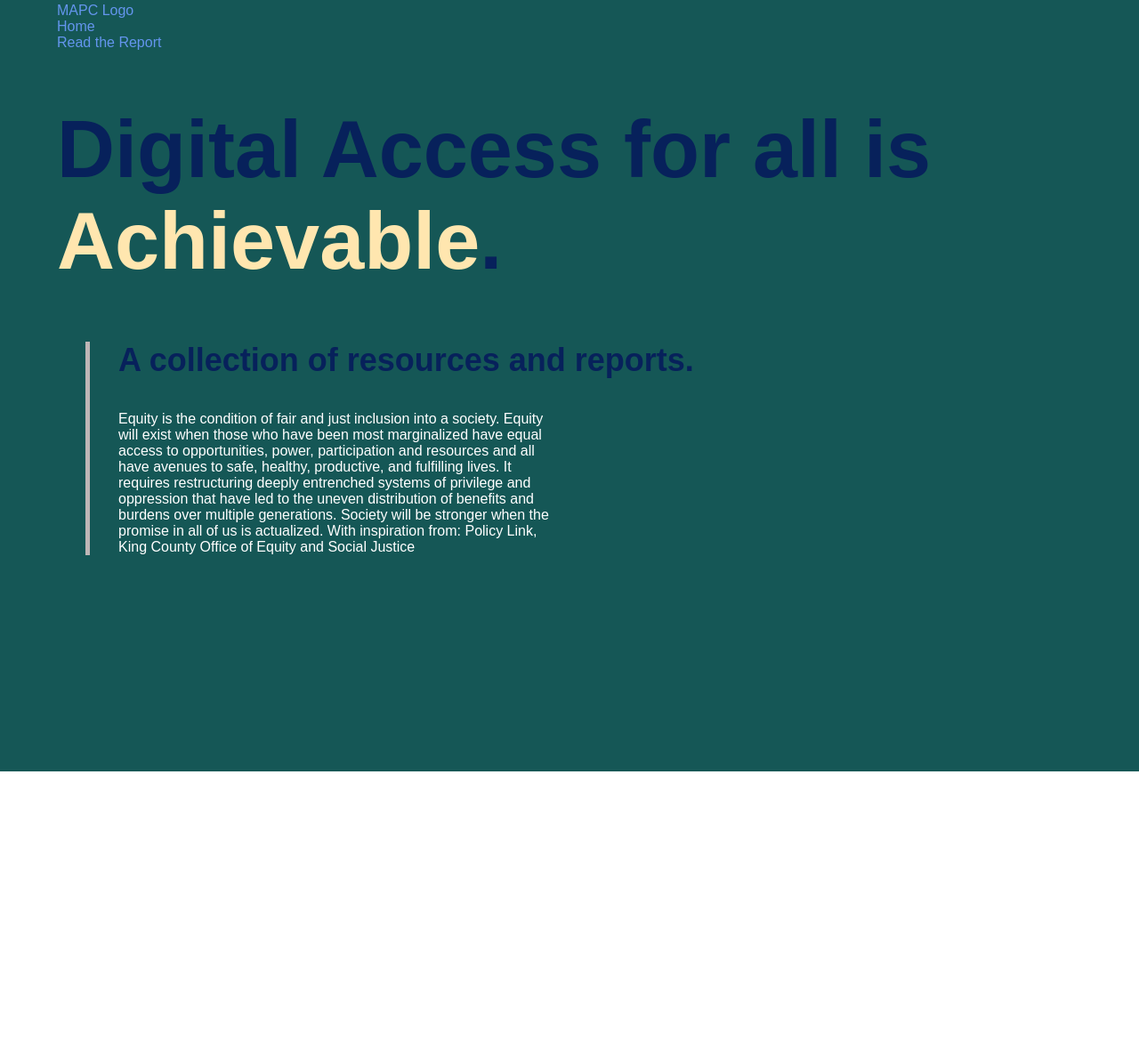
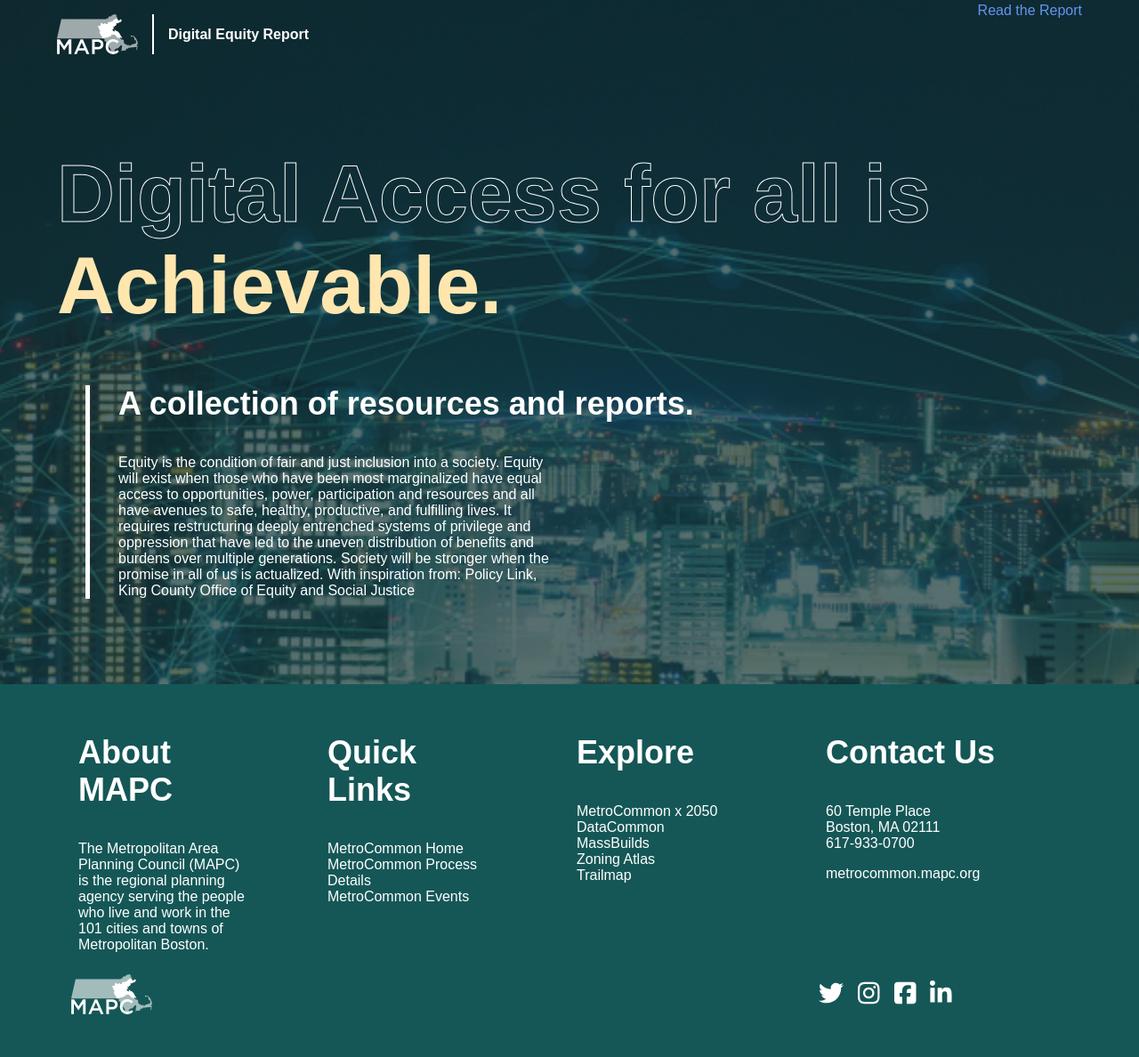
Before and after one commit to MAPC/digital-equity-report, a Gatsby site: page / in a window 1280 px wide. Shown: the part 61-1249 px from the top of the page at 89% size. Before the commit the page ends 928 px from the top, so only its background shows below. Built offline with nearby package versions, Linux system fonts and the light colour scheme; Gatsby itself is replaced by a stand-in of ours; a web font is replaced by a local one.

Commit message:
Format header and footer, style landing

```diff
--- a/package.json
+++ b/package.json
@@ -15,9 +15,12 @@
     "deploy": "gatsby build --prefix-paths && gh-pages -d public"
   },
   "dependencies": {
+    "@fortawesome/free-brands-svg-icons": "^6.0.0",
+    "@fortawesome/react-fontawesome": "^0.1.17",
     "gatsby": "^4.8.0",
     "gatsby-plugin-sass": "^5.8.0",
     "import": "^0.0.6",
+    "mapc-design-system": "^0.3.5",
     "marked": "^4.0.12",
     "react": "^17.0.1",
     "react-dom": "^17.0.1",
--- a/src/components/landing.js
+++ b/src/components/landing.js
@@ -1,14 +1,24 @@
 import React from "react";
 import Header from "./modules/header";
+import Footer2 from "./modules/footer";
+import { Footer } from "mapc-design-system";
 
 const Landing = () => {
   return (
-    <div className="landing padding">
-      <Header />
-      <h1>Digital Access for all is <span>Achievable</span>.</h1>
-      <div className="border-left">
-        <h3>A collection of resources and reports.</h3>
-        <p className="section-half">Equity is the condition of fair and just inclusion into a society. Equity will exist when those who have been most marginalized have equal access to opportunities, power, participation and resources and all have avenues to safe, healthy, productive, and fulfilling lives. It requires restructuring deeply entrenched systems of privilege and oppression that have led to the uneven distribution of benefits and burdens over multiple generations. Society will be stronger when the promise in all of us is actualized. With inspiration from: Policy Link, King County Office of Equity and Social Justice</p>
+    <div>
+      <div className="landing-bg">
+        <div className="landing-overlay padding">
+          <div className="landing-copy">
+            <Header />
+            <h1>Digital Access for all is <span>Achievable.</span></h1>
+            <div className="border-left">
+              <h3>A collection of resources and reports.</h3>
+              <p className="section-half">Equity is the condition of fair and just inclusion into a society. Equity will exist when those who have been most marginalized have equal access to opportunities, power, participation and resources and all have avenues to safe, healthy, productive, and fulfilling lives. It requires restructuring deeply entrenched systems of privilege and oppression that have led to the uneven distribution of benefits and burdens over multiple generations. Society will be stronger when the promise in all of us is actualized. With inspiration from: Policy Link, King County Office of Equity and Social Justice</p>
+            </div>
+          </div>
+        </div>
+        {/* <Footer backgroundColor="#155756" /> */}
+        <Footer2 />
       </div>
     </div>
   )
--- /dev/null
+++ b/src/components/modules/footer.js
@@ -0,0 +1,84 @@
+import React from 'react';
+import { FontAwesomeIcon } from '@fortawesome/react-fontawesome';
+import {
+  faTwitter, faInstagram, faFacebookSquare, faLinkedinIn,
+} from '@fortawesome/free-brands-svg-icons';
+import logo from "../../images/mapc-logo.svg";
+
+const Footer2 = () => {
+  return (
+    <footer className="footer padding">
+      <section className="footer__column footer__column--about">
+        <h3 className="h3 footer__title">About MAPC</h3>
+        <p className="footer__paragraph">The Metropolitan Area Planning Council (MAPC) is the regional planning agency serving the people who live and work in the 101 cities and towns of Metropolitan Boston.</p>
+      </section>
+      <section className="footer__column footer__column--links">
+        <h3 className="h3 footer__title">Quick Links</h3>
+        <ul className="footer__list">
+          <li className="footer__list-item">
+            <a href="https://metrocommon.mapc.org/" className="footer__link">MetroCommon Home</a>
+          </li>
+          <li className="footer__list-item">
+            <a href="https://metrocommon.mapc.org/process-details" className="footer__link">MetroCommon Process Details</a>
+          </li>
+          <li className="footer__list-item">
+            <a href="https://metrocommon.mapc.org/events" className="footer__link">MetroCommon Events</a>
+          </li>
+        </ul>
+      </section>
+      <section className="footer__column footer__column--explore">
+        <h3 className="h3 footer__title">Explore</h3>
+        <ul className="footer__list">
+          <li className="footer__list-item">
+            <a href="https://metrocommon.mapc.org/" className="footer__link">MetroCommon x 2050</a>
+          </li>
+          <li className="footer__list-item">
+            <a href="https://datacommon.mapc.org/" className="footer__link">DataCommon</a>
+          </li>
+          <li className="footer__list-item">
+            <a href="https://www.massbuilds.com/map" className="footer__link">MassBuilds</a>
+          </li>
+          <li className="footer__list-item">
+            <a href="https://zoningatlas.mapc.org/" className="footer__link">Zoning Atlas</a>
+          </li>
+          <li className="footer__list-item">
+            <a href="https://trailmap.mapc.org/" className="footer__link">Trailmap</a>
+          </li>
+        </ul>
+      </section>
+      <section className="footer__column footer__column--contact">
+        <h3 className="h3 footer__title">Contact Us</h3>
+        <a href="https://goo.gl/maps/5GP7YcEtS1E2" className="footer__link">
+          60 Temple Place<br />
+          Boston, MA 02111
+        </a>
+        <br />
+        <span className="footer__link">617-933-0700</span>
+        <p className="footer__paragraph">
+          <a href="https://metrocommon.mapc.org" className="footer__link">metrocommon.mapc.org</a>
+        </p>
+      </section>
+      <div className="footer__image-block">
+        <a href="https://mapc.org" className="footer__link footer__logo">
+          <img src={logo} alt="MAPC Logo" className="footer__logo" />
+        </a>
+        <div className="footer__social-list">
+          <a href="https://twitter.com/MAPCMetroBoston" className="footer__link footer__icon">
+            <FontAwesomeIcon icon={faTwitter} />
+          </a>
+          <a href="https://instagram.com/mapcmetroboston" className="footer__link footer__icon">
+            <FontAwesomeIcon icon={faInstagram} />
+          </a>
+          <a href="https://facebook.com/MAPCMetroBoston" className="footer__link footer__icon">
+            <FontAwesomeIcon icon={faFacebookSquare} />
+          </a>
+          <a href="https://www.linkedin.com/company/metropolitan-area-planning-council" className="footer__link footer__icon">
+            <FontAwesomeIcon icon={faLinkedinIn} />
+          </a>
+        </div>
+      </div>
+    </footer>
+  );
+};
+
+export default Footer2;
--- a/src/components/modules/header.js
+++ b/src/components/modules/header.js
@@ -1,12 +1,22 @@
 import React from "react";
 import { Link } from "gatsby"
 import Menu from "./mainMenu";
+import logo from "../../images/mapc-logo.svg";
 
 const Header = () => {
   return (
-    <div>
-      <Link to="/">MAPC Logo</Link>
-      <Menu />
+    <div className="">
+      <div className="section-two-col-flex">
+        <div className="section-half">
+          <Link to="/" className="header__link">
+            <img src={logo} alt="MAPC Logo" className="header__logo" />
+            <h5>Digital Equity Report</h5>
+          </Link>
+        </div>
+        <div className="section-half-right">
+          <Menu />
+        </div>
+      </div>
     </div>
   )
 }
--- a/src/components/modules/mainMenu.js
+++ b/src/components/modules/mainMenu.js
@@ -4,8 +4,8 @@
 const Menu = () => {
   return (
     <div>
-      <Link to="/">Home</Link>
-      <br/>
+      {/* <Link to="/">Home</Link>
+      <br/> */}
       <Link to="/report">Read the Report</Link>
     </div>
   )
--- a/src/pages/report.js
+++ b/src/pages/report.js
@@ -9,6 +9,8 @@
 import Actions from "../components/sections/actions";
 import Appendix from "../components/sections/appendix";
 import LiteratureReview from "../components/sections/literatureReview";
+// import { Footer } from "mapc-design-system";
+import Footer2 from "../components/modules/footer"
 
 const Report = () => {
 
@@ -54,10 +56,12 @@
 
   return (
     <div className="report-container" onScroll={handleScroll}>
-      <Header />
       <div className="report-header padding">
-        <h4>Digital Equity Report:</h4>
-        <h2>Everett, Chelsea, & Revere</h2>
+        <Header />
+        <div className="report-header-copy">
+          <h4>Digital Equity Report:</h4>
+          <h2>Everett, Chelsea, & Revere</h2>
+        </div>
       </div>
       <div className="report-content padding">
         <div className="report-content__col-1">
@@ -102,6 +106,8 @@
 
         </div>
       </div>
+      {/* <Footer backgroundColor="#155756" /> */}
+      <Footer2 />
     </div>
   )
 }
--- /dev/null
+++ b/src/styles/footer.scss
@@ -0,0 +1,118 @@
+.footer {
+  @include media(large) {
+    display: grid;
+    grid-template-columns: repeat(2, 1fr);
+    padding: 3rem 5rem;
+  }
+  @include media(medium) {
+    padding: 1.2rem 3rem;
+  }
+  @include media(small) {
+    display: block;
+    padding: 1.2rem 3rem;
+  }
+  background-color: $color-dark-teal;
+  color: $color-white;
+  display: grid;
+  flex-direction: row;
+  font-family: 'Tw Cen MT';
+  grid-template-columns: repeat(4, 1fr);
+  justify-content: space-between;
+  padding: 3rem 5rem;
+
+  &__column {
+    margin: 0.5rem;
+    max-width: 12rem;
+
+    &--about {
+      @include media(large) {
+        grid-column: 1 / 3;
+        grid-row: 1;
+        max-width: unset;
+      }
+    }
+
+    &--links {
+      @include media(large) {
+        grid-column: 1;
+        grid-row: 2;
+        max-width: unset;
+      }
+    }
+
+    &--explore {
+      @include media(large) {
+        grid-column: 2;
+        grid-row: 2;
+        max-width: unset;
+      }
+    }
+
+    &--contact {
+      @include media(large) {
+        grid-column: 2;
+        grid-row: 3;
+      }
+    }
+  }
+
+  &__title {
+    color: $color-white;
+    margin-top: 0;
+  }
+
+  &__paragraph {
+    margin: 1rem 0;
+  }
+
+  &__list {
+    padding: 0;
+  }
+
+  &__list-item {
+    list-style-type: none;
+  }
+
+  &__link {
+    color: $color-white;
+    text-decoration: none;
+  }
+
+  &__image-block {
+    @include media(large) {
+      display: unset;
+      grid-column: 1;
+      grid-row: 3;
+    }
+    grid-column: 1 / 5;
+    display: grid;
+    grid-template-columns: repeat(4, 1fr);
+  }
+
+  &__logo {
+    @include media(large) {
+      margin-bottom: 1rem;
+    }
+    box-shadow: none;
+    grid-column: 1;
+    grid-row: 2;
+    height: 45px;
+    width: auto;
+  }
+
+  &__social-list {
+    align-items: center;
+    display: flex;
+    grid-column: 4;
+    grid-row: 2;
+  }
+
+  &__icon {
+    @include media('x-small') {
+      font-size: 1rem;
+      margin-right: .5rem;
+    }
+    font-size: 1.75rem;
+    margin-right: 1rem;
+  }
+}
--- a/src/styles/header.scss
+++ b/src/styles/header.scss
@@ -0,0 +1,22 @@
+.header {
+  &__link {
+    align-items: center;
+    color: $color-white;
+    display: flex;
+    text-decoration: none;
+    border-bottom: none;
+    &:hover {
+      border-bottom: none;
+      color: $color-pale-butter;
+    }
+  }
+
+  &__logo {
+    border-right: solid 2px white;
+    box-shadow: none;
+    height: 45px;
+    margin-right: 1rem;
+    padding-right: 1rem;
+    width: auto;
+  }
+}
--- a/src/styles/index.scss
+++ b/src/styles/index.scss
@@ -1,7 +1,9 @@
 @import url('https://fonts.googleapis.com/css2?family=Montagu+Slab:wght@700&display=swap');
 @import "vars";
+@import "header";
 @import "landing";
 @import "report";
 @import "report-menu";
 @import "callout-quote";
 @import "custom-react-tabs";
+@import "footer";
--- a/src/styles/landing.scss
+++ b/src/styles/landing.scss
@@ -1,14 +1,36 @@
 .landing {
-  background-color: $color-dark-teal;
-  color: $color-white;
-  min-height: 100vh;
-  span {
-    color: $color-pale-butter;
+  &-bg {
+    background-image: url(../images/background.jpg);
+    background-position: center;
+    background-size: cover;
+    // min-height: 100vh;
   }
+  &-overlay {
+    background-color: rgba(16, 51, 51, 0.7);
+    color: $color-white;
+  }
+  &-copy {
+    color: $color-white;
+    h1 {
+      color: transparent;
+      // -webkit-text-fill-color: white; /* Will override color (regardless of order) */
+      // -webkit-text-stroke-width: 2px;
+      // -webkit-text-stroke-color: $color-white;
+      -webkit-text-stroke: 1px $color-white;
+    }
+    span {
+      color: $color-pale-butter;
+      -webkit-text-stroke: 0px;
+    }
+    h3, p {
+      color: $color-white;
+    }
+  }
+
 }
 
 .border-left {
-  border-left: 5px solid $color-smoke;
+  border-left: 5px solid $color-white;
   margin-left: 2rem;
   padding-left: 2rem;
 }
```
Also changed, not shown: src/styles/report.scss (+6 -3 lines), src/images/background.jpg (added), src/images/mapc-logo.svg (added), 1 other file.
